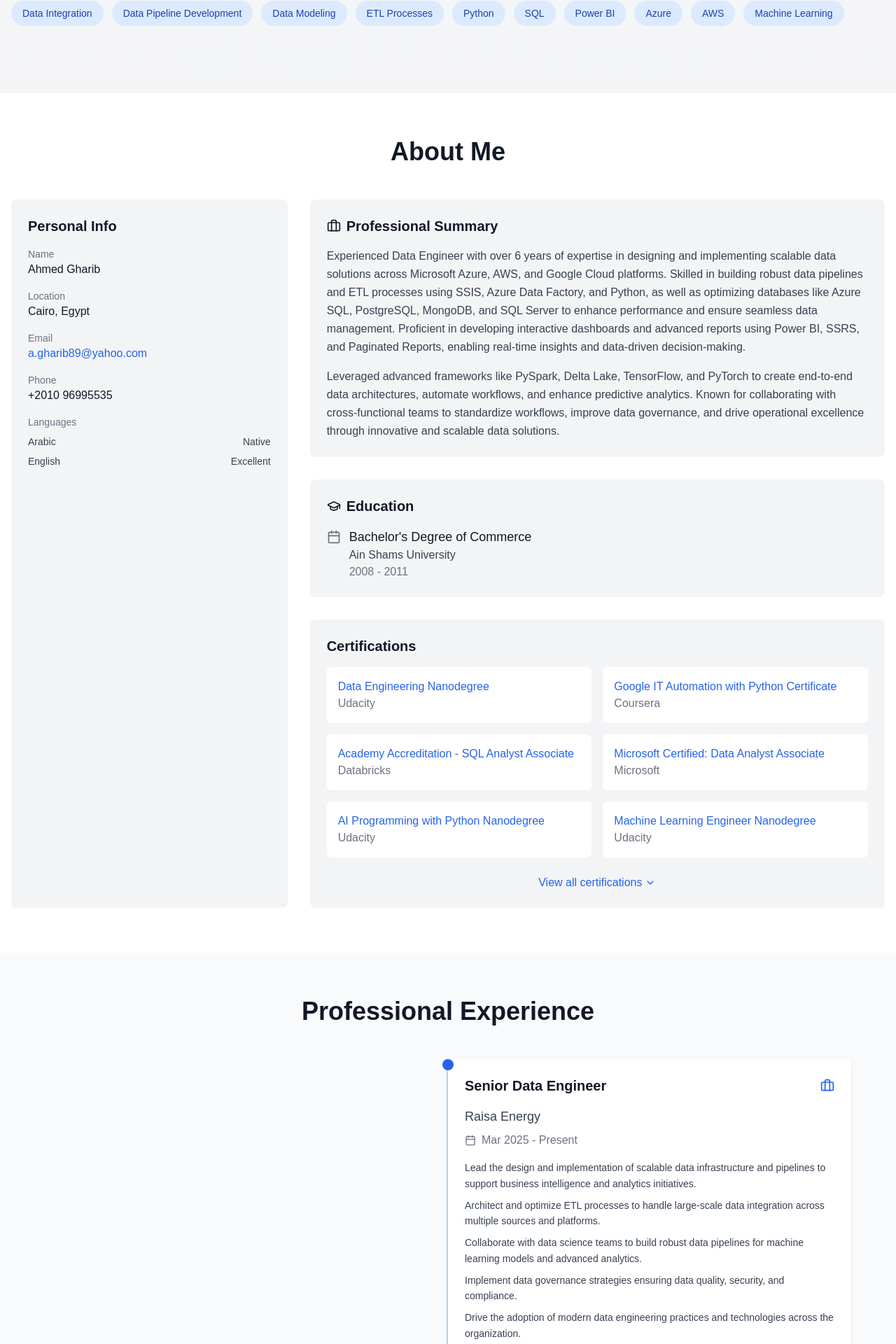
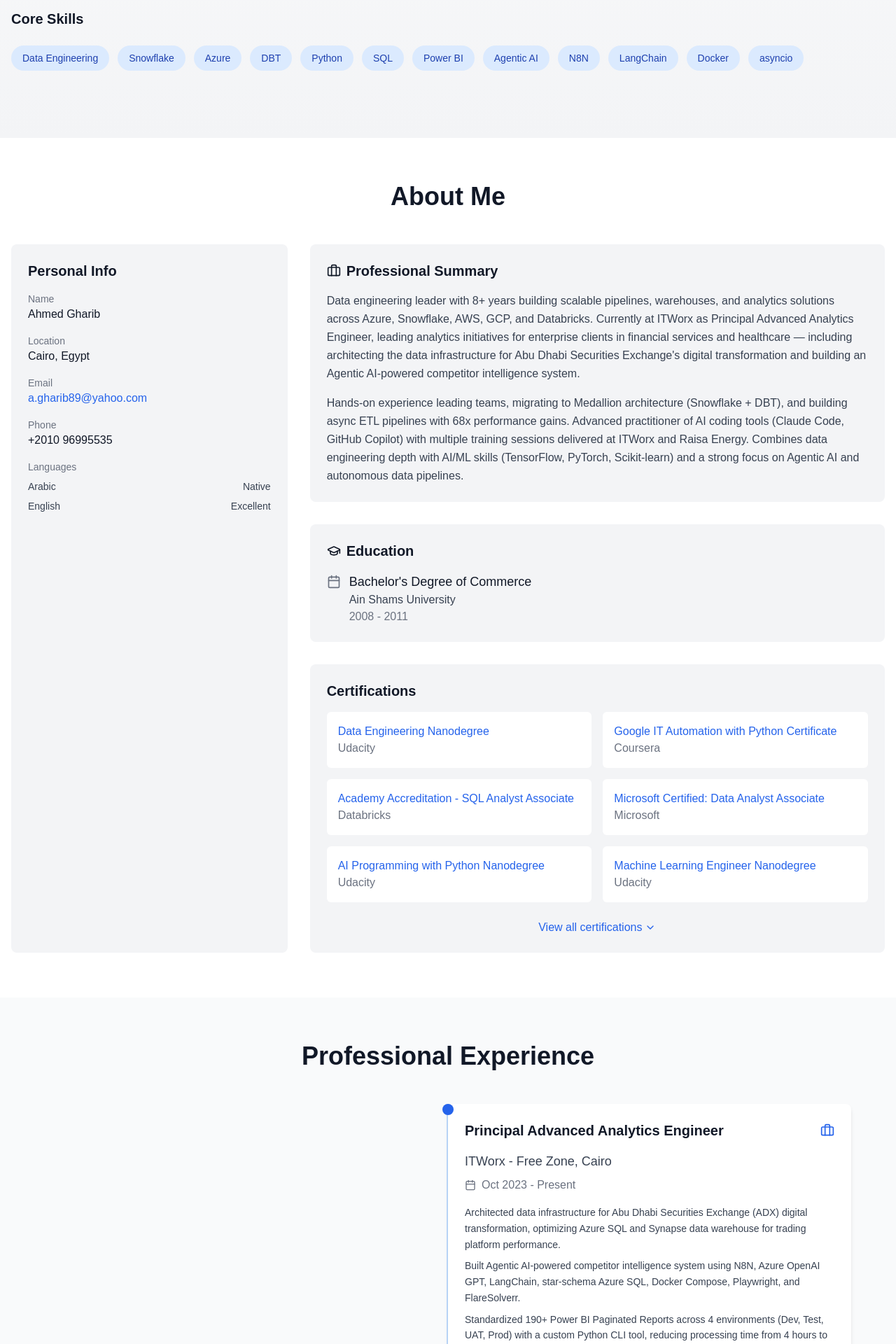
Before and after one commit to ahmed-gharib89/portfolio, a Next.js app: page / in a window 1280 px wide. Shown: the part 735-2655 px from the top of the page at 70% size. Built offline with nearby package versions, Linux system fonts and the light colour scheme.

Commit message:
update cv

```diff
--- a/src/app/layout.tsx
+++ b/src/app/layout.tsx
@@ -19,8 +19,8 @@ const firaCode = Fira_Code({
 })
 
 export const metadata: Metadata = {
-  title: 'Ahmed Gharib | Data Engineer & Analytics Professional',
-  description: 'Portfolio website of Ahmed Gharib, an experienced Data Engineer with expertise in Microsoft Azure, AWS, and Google Cloud platforms.',
+  title: 'Ahmed Gharib | Principal Advanced Analytics Engineer | Data Engineering | AI/ML',
+  description: 'Portfolio website of Ahmed Gharib — Principal Advanced Analytics Engineer at ITWorx. 8+ years in data engineering across Azure, Snowflake, AWS, and Databricks. Specializing in Agentic AI, DBT, Power BI, and scalable data pipelines.',
   icons: {
     icon: '/assets/images/dark.png',
     apple: '/assets/images/dark.png',
--- a/src/components/sections/AboutSection.tsx
+++ b/src/components/sections/AboutSection.tsx
@@ -273,10 +273,10 @@ const AboutSection = () => {
                 Professional Summary
               </h3>
               <p className="text-gray-700 dark:text-gray-300 leading-relaxed">
-                Experienced Data Engineer with over 6 years of expertise in designing and implementing scalable data solutions across Microsoft Azure, AWS, and Google Cloud platforms. Skilled in building robust data pipelines and ETL processes using SSIS, Azure Data Factory, and Python, as well as optimizing databases like Azure SQL, PostgreSQL, MongoDB, and SQL Server to enhance performance and ensure seamless data management. Proficient in developing interactive dashboards and advanced reports using Power BI, SSRS, and Paginated Reports, enabling real-time insights and data-driven decision-making.
+                Data engineering leader with 8+ years building scalable pipelines, warehouses, and analytics solutions across Azure, Snowflake, AWS, GCP, and Databricks. Currently at ITWorx as Principal Advanced Analytics Engineer, leading analytics initiatives for enterprise clients in financial services and healthcare — including architecting the data infrastructure for Abu Dhabi Securities Exchange&apos;s digital transformation and building an Agentic AI-powered competitor intelligence system.
               </p>
               <p className="text-gray-700 dark:text-gray-300 leading-relaxed mt-4">
-                Leveraged advanced frameworks like PySpark, Delta Lake, TensorFlow, and PyTorch to create end-to-end data architectures, automate workflows, and enhance predictive analytics. Known for collaborating with cross-functional teams to standardize workflows, improve data governance, and drive operational excellence through innovative and scalable data solutions.
+                Hands-on experience leading teams, migrating to Medallion architecture (Snowflake + DBT), and building async ETL pipelines with 68x performance gains. Advanced practitioner of AI coding tools (Claude Code, GitHub Copilot) with multiple training sessions delivered at ITWorx and Raisa Energy. Combines data engineering depth with AI/ML skills (TensorFlow, PyTorch, Scikit-learn) and a strong focus on Agentic AI and autonomous data pipelines.
               </p>
             </div>
 
--- a/src/components/sections/ExperienceSection.tsx
+++ b/src/components/sections/ExperienceSection.tsx
@@ -5,89 +5,62 @@ import { Briefcase, Calendar } from 'lucide-react';
 const ExperienceSection = () => {
   const experiences = [
     {
-      company: 'Raisa Energy',
-      position: 'Senior Data Engineer',
-      period: 'Mar 2025 - Present',
+      company: 'ITWorx - Free Zone, Cairo',
+      position: 'Principal Advanced Analytics Engineer',
+      period: 'Oct 2023 - Present',
       responsibilities: [
-        'Lead the design and implementation of scalable data infrastructure and pipelines to support business intelligence and analytics initiatives.',
-        'Architect and optimize ETL processes to handle large-scale data integration across multiple sources and platforms.',
-        'Collaborate with data science teams to build robust data pipelines for machine learning models and advanced analytics.',
-        'Implement data governance strategies ensuring data quality, security, and compliance.',
-        'Drive the adoption of modern data engineering practices and technologies across the organization.'
+        'Architected data infrastructure for Abu Dhabi Securities Exchange (ADX) digital transformation, optimizing Azure SQL and Synapse data warehouse for trading platform performance.',
+        'Built Agentic AI-powered competitor intelligence system using N8N, Azure OpenAI GPT, LangChain, star-schema Azure SQL, Docker Compose, Playwright, and FlareSolverr.',
+        'Standardized 190+ Power BI Paginated Reports across 4 environments (Dev, Test, UAT, Prod) with a custom Python CLI tool, reducing processing time from 4 hours to 15 minutes.',
+        'Delivered multiple training sessions on AI coding assistants (Claude Code, GitHub Copilot) to engineering teams, driving adoption of AI-augmented development workflows.',
+        'Led presales activities and POCs in Agentic AI, data engineering, and analytics for enterprise clients in financial services and healthcare.'
       ]
     },
     {
-      company: 'ITWorx - Free Zone, Cairo',
-      position: 'Principal Advanced Analytics Engineer',
-      period: 'Oct 2023 - Feb 2025',
+      company: 'Raisa Energy LLC - Cairo, Egypt',
+      position: 'Senior Data Engineer',
+      period: 'Dec 2021 - Oct 2023',
       responsibilities: [
-        'Spearhead the execution of complex analytics initiatives, leveraging expertise in data modeling, algorithm design, and advanced computational techniques.',
-        'Provide thought leadership in the application of machine learning, statistical methodologies, and dynamic data visualization tools to solve business-critical challenges.',
-        'Collaborate extensively with multidisciplinary teams to identify strategic opportunities and architect innovative data-driven solutions.',
-        'Cultivate a culture of excellence by mentoring and empowering junior professionals, driving the adoption of cutting-edge analytics practices.',
-        'Pioneer advancements by staying attuned to emerging technologies and industry trends, fostering innovation across analytics functions.'
+        'Led a team of 4 engineers, migrating legacy multi-layer architecture to a proper Medallion architecture (Bronze/Silver/Gold) using Snowflake and DBT.',
+        'Developed an Entity Correction Model using DBT with exact and fuzzy matching, improving financial attribution accuracy from ~70% to ~98%.',
+        'Built WEnergyDocsEL — an async Python ETL pipeline (asyncio) for document processing, achieving a 68x performance improvement over the synchronous version.',
+        'Delivered training sessions on AI tools and coding assistants to the engineering team.',
+        'Implemented data governance strategies ensuring data quality, security, and compliance across all data assets.'
       ]
     },
     {
-      company: 'VOIS - Smart Village, Giza',
-      position: 'Business Insights Senior Lead',
-      period: 'May 2022 - Oct 2023',
+      company: '_VOIS - Smart Village, Giza',
+      position: 'Business Insights Sr. Lead',
+      period: 'Jan 2019 - Dec 2021',
       responsibilities: [
-        'Engineered a sophisticated desktop application to automate recurring operational processes, significantly decreasing manual intervention by 25%. Demonstrated mastery of Python, PyQT6, Selenium, and Win32com API.',
-        'Directed the creation, enhancement, and maintenance of comprehensive Power BI dashboards, delivering actionable insights for Pre-sales, Demand and Utilization, and Work in Progress analysis.',
-        'Collaborated with cross-departmental teams to embed analytics-driven strategies within organizational workflows, optimizing decision-making efficiency.',
-        'Played a pivotal role in the design and maintenance of a scalable Oracle SQL Data Warehouse, ensuring reliable and efficient data management.',
-        'Migrated datasets to AWS Redshift and Google BigQuery, enhancing scalability and performance.'
+        'Built a Python desktop application (PyQT6 + Selenium + Win32com API) that automated daily operations, reducing manual effort by 25%.',
+        'Directed the creation and maintenance of comprehensive Power BI dashboards for Pre-sales, Demand and Utilization, and Work in Progress analysis.',
+        'Played a pivotal role in designing and maintaining a scalable Oracle SQL Data Warehouse.',
+        'Migrated datasets to AWS Redshift and Google BigQuery, enhancing scalability and performance.',
+        'Collaborated with cross-departmental teams to embed analytics-driven strategies within organizational workflows.'
       ]
     },
     {
-      company: 'Atos - Nasr City, Cairo',
-      position: 'Data Scientist',
-      period: 'May 2021 - May 2022',
+      company: 'Atos - Cairo, Egypt',
+      position: 'Senior Business Intelligence Developer',
+      period: 'Dec 2017 - Jan 2019',
       responsibilities: [
-        'Developed and optimized advanced machine learning models and analytical frameworks using Python, Scikit-learn, and TensorFlow to address key organizational challenges.',
-        'Streamlined operational workflows by deploying predictive models within production environments, utilizing Docker and Kubernetes to ensure smooth integration and robust scalability.',
+        'Technical lead for pre-sales on Enterprise BI and data platform projects, contributing to new client acquisition and relationship expansion.',
+        'Developed and optimized analytical frameworks using Python, Scikit-learn, and TensorFlow.',
         'Implemented MongoDB-based IaaS on Azure, enabling scalable and efficient data storage.',
-        'Established an Elastic Cloud on Kubernetes (ECK) infrastructure on AKS to enhance application monitoring and ensure optimal resource utilization.',
-        'Improved access security by integrating advanced Azure authentication mechanisms into custom Python packages.',
-        'Provided critical analytical insights and developed data visualization solutions for the Microsoft Practice Team, leveraging Power BI, Excel, and SQL Server.'
+        'Established Elastic Cloud on Kubernetes (ECK) infrastructure on AKS to enhance application monitoring.',
+        'Provided critical analytical insights and data visualization solutions leveraging Power BI, Excel, and SQL Server.'
       ]
     },
     {
-      company: 'Coca-Cola - Nasr City, Cairo',
-      position: 'Senior BI Developer',
-      period: 'Dec 2020 - May 2021',
+      company: 'ALSAFY GROUP - Fifth Settlement, New Cairo',
+      position: 'Data Analyst',
+      period: 'May 2015 - Dec 2017',
       responsibilities: [
-        'Developed a dynamic and interactive sales performance dashboard leveraging advanced Excel Power Query, DAX functions, and VBA to deliver in-depth comparative insights across company branches.',
-        'Innovated an automated commission calculation system using advanced Excel techniques, including Power Query and complex formulas.',
-        'Designed and executed complex SQL queries to retrieve and analyze sales data from the Microsoft Dynamics AX database.',
-        'Automated the cheque issuance process with a custom-built Excel solution, streamlining printing for multiple banks.',
-        'Standardized departmental documents, improving consistency, quality, and operational efficiency.'
+        'Created a sales dashboard using Excel Power Query, DAX functions, and VBA to analyze and compare branch performance.',
+        'Facilitated analysis and reporting of key performance indicators across multiple departments.',
+        'Designed and executed complex SQL queries to retrieve and analyze data from enterprise databases.'
       ]
-    },
-    {
-      company: 'Al Safy Group - Fifth Settlement, New Cairo',
-      position: 'Data Analyst',
-      period: 'May 2018 - Dec 2020',
-      responsibilities: []
-    },
-    {
-      company: 'Master\'s Food - Zamalek, Giza',
-      position: 'Accounts Payable Supervisor',
-      period: 'May 2014 - May 2018',
-      responsibilities: []
-    },
-    {
-      company: 'Al Fares Egyptian Co. (Cottonil) - Nozha, Cairo',
-      position: 'Accountant',
-      period: 'Feb 2013 - May 2014',
-      responsibilities: []
-    },
-    {
-      company: 'The International Hospital for Urology and Nephrology - Mohandessin, Giza',
-      position: 'Collector',
-      period: 'Jan 2009 - Feb 2013',
-      responsibilities: []
     }
   ];
 
--- a/src/components/sections/HeroSection.tsx
+++ b/src/components/sections/HeroSection.tsx
@@ -44,10 +44,10 @@ const HeroSection = () => {
               Ahmed Gharib
             </h1>
             <h2 className="text-2xl md:text-3xl text-blue-600 dark:text-blue-400 font-medium">
-              Senior Data Engineer at Raisa Energy
+              Principal Advanced Analytics Engineer at ITWorx
             </h2>
             <p className="text-lg text-gray-700 dark:text-gray-300 max-w-2xl">
-              Senior Data Engineer with over 6 years of expertise in designing and implementing scalable data solutions across Microsoft Azure, AWS, and Google Cloud platforms. Currently building data infrastructure and analytics solutions at Raisa Energy since March 2025.
+              Data engineering leader with 8+ years building scalable pipelines, warehouses, and analytics solutions across Azure, Snowflake, AWS, and Databricks. Currently architecting data infrastructure for enterprise clients at ITWorx, with a strong focus on Agentic AI and autonomous data pipelines.
             </p>
 
             <div className="flex flex-wrap gap-4 pt-4">
@@ -141,16 +141,18 @@ const HeroSection = () => {
           <h3 className="text-xl font-semibold text-gray-900 dark:text-white mb-6">Core Skills</h3>
           <div className="flex flex-wrap gap-3">
             {[
-              'Data Integration',
-              'Data Pipeline Development',
-              'Data Modeling',
-              'ETL Processes',
+              'Data Engineering',
+              'Snowflake',
+              'Azure',
+              'DBT',
               'Python',
               'SQL',
               'Power BI',
-              'Azure',
-              'AWS',
-              'Machine Learning'
+              'Agentic AI',
+              'N8N',
+              'LangChain',
+              'Docker',
+              'asyncio'
             ].map((skill, index) => (
               <span
                 key={index}
--- a/src/components/sections/ProjectsSection.tsx
+++ b/src/components/sections/ProjectsSection.tsx
@@ -6,21 +6,34 @@ import Link from 'next/link';
 const ProjectsSection = () => {
   const projects = [
     {
-      title: 'Core42 - ADX Digital Transformation',
+      title: 'Competitor AI Insight — Agentic AI System',
+      period: 'Jan 2025 - Present',
+      description: 'Agentic AI-powered competitor intelligence system that autonomously scrapes, processes, and analyzes market data to generate actionable business insights.',
+      achievements: [
+        'Designed star-schema Azure SQL data warehouse for structured competitor data storage',
+        'Built autonomous scraping pipeline using Playwright and FlareSolverr for dynamic web content',
+        'Integrated Azure OpenAI GPT and LangChain for intelligent data extraction and summarization',
+        'Orchestrated end-to-end workflows with N8N, containerized with Docker Compose'
+      ],
+      technologies: ['N8N', 'Azure OpenAI GPT', 'LangChain', 'Azure SQL', 'Docker Compose', 'Playwright', 'FlareSolverr'],
+      tools: ['Visual Studio Code', 'Azure Portal', 'Docker', 'N8N']
+    },
+    {
+      title: 'Core42 — ADX Digital Transformation',
       period: 'Jan 2024 - Dec 2024',
-      description: 'Digital transformation initiative for Abu Dhabi Securities Exchange (ADX) to modernize infrastructure and enhance market accessibility.',
+      description: 'Digital transformation initiative for Abu Dhabi Securities Exchange (ADX) to modernize data infrastructure, optimize trading platform performance, and enhance market accessibility.',
       achievements: [
-        'Enhanced Azure SQL Database performance by optimizing read queries',
-        'Refined Azure Synapse Dedicated SQL Pool Data Warehouse structure',
-        'Designed Power BI report for real-time performance monitoring',
-        'Developed Python library and CLI to automate Power BI Paginated Reports standardization'
+        'Optimized Azure SQL Database read queries and refined Synapse Dedicated SQL Pool warehouse structure',
+        'Standardized 190+ Power BI Paginated Reports across 4 environments with custom Python CLI, reducing processing from 4 hours to 15 minutes',
+        'Designed real-time Power BI dashboards for trading performance monitoring',
+        'Migrated data infrastructure to Azure Synapse, improving query performance and scalability'
       ],
       technologies: ['Azure Synapse Analytics', 'Power BI', 'PostgreSQL', 'SQL Server', 'Azure SQL Database', 'Python'],
       tools: ['Visual Studio Code', 'Azure Data Studio', 'SQL Server Management Studio', 'Azure Portal', 'PowerShell', 'Power BI Desktop']
     },
     {
       title: 'Abraxes + MED@P Workflow Automation',
-      period: 'Oct 2023 – Jan 2024',
+      period: 'Oct 2023 - Jan 2024',
       description: 'Automated workflow system to manage patient request handling across clinics in German, French, and Italian, anonymizing patient data while distributing requests based on predefined criteria.',
       achievements: [
         'Designed data pipelines and ETL processes using SSIS',
@@ -32,27 +45,29 @@ const ProjectsSection = () => {
       tools: ['Visual Studio', 'Excel']
     },
     {
-      title: 'Building a Delta Lakehouse for U.S. Flights',
-      period: 'Jun 2021',
-      description: 'End-to-end data solution for flight data processing and analysis.',
+      title: 'Entity Correction Model',
+      period: 'Feb 2023 - Sep 2023',
+      description: 'DBT-based data quality model for Raisa Energy that corrects entity attribution errors in financial data using exact and fuzzy matching algorithms.',
       achievements: [
-        'Developed simulation script to generate and stream flight data',
-        'Created automated data pipeline for streaming data processing',
-        'Delivered comprehensive solution with Power BI dashboards'
+        'Improved financial attribution accuracy from ~70% to ~98%',
+        'Implemented multi-stage matching pipeline: exact match, fuzzy match, and manual review',
+        'Built with DBT on Snowflake, integrated into the Medallion architecture Silver layer'
       ],
-      technologies: ['Python', 'PySpark', 'Delta Lake'],
-      tools: ['Power BI']
+      technologies: ['DBT', 'Snowflake', 'Python', 'SQL'],
+      tools: ['Visual Studio Code', 'Snowflake Console', 'DBT CLI']
     },
     {
-      title: 'Dog Breed Classifier Application',
-      period: 'Oct 2020',
-      description: 'Machine learning application that processes input images to identify dog breeds or suggest matching dog breeds for human images.',
+      title: 'WEnergyDocsEL — Async Document ETL Pipeline',
+      period: 'Mar 2022 - Nov 2022',
+      description: 'High-performance async Python ETL pipeline for processing energy sector documents from Azure Blob Storage into Snowflake, built for Raisa Energy.',
       achievements: [
-        'Designed CNN using transfer learning with 83% accuracy',
-        'Developed application for dog breed classification'
+        'Achieved 68x performance improvement over the synchronous version using asyncio',
+        'Processed documents from Azure Blob Storage into structured Snowflake tables',
+        'Implemented secure credential management with Azure Key Vault',
+        'Built comprehensive logging and error handling for production reliability'
       ],
-      technologies: ['Python', 'TensorFlow', 'CNN', 'Transfer Learning'],
-      tools: []
+      technologies: ['Python', 'asyncio', 'Azure Blob Storage', 'Snowflake', 'Azure Key Vault'],
+      tools: ['Visual Studio Code', 'Azure Portal', 'Snowflake Console']
     }
   ];
 
--- a/src/components/sections/SkillsSection.tsx
+++ b/src/components/sections/SkillsSection.tsx
@@ -5,55 +5,60 @@ const SkillsSection = () => {
     {
       category: 'Data Engineering',
       skills: [
-        { name: 'Data Integration', level: 95 },
-        { name: 'Data Pipeline Development', level: 90 },
-        { name: 'ETL Processes (SSIS)', level: 85 },
+        { name: 'Data Pipeline Development', level: 95 },
+        { name: 'ETL/ELT Processes', level: 95 },
         { name: 'Data Warehousing', level: 90 },
-        { name: 'Data Modeling and Architecture', level: 85 }
+        { name: 'Data Modeling & Architecture', level: 90 },
+        { name: 'Medallion Architecture (DBT)', level: 90 }
       ]
     },
     {
       category: 'Programming & Databases',
       skills: [
-        { name: 'Python', level: 90 },
+        { name: 'Python', level: 95 },
         { name: 'SQL', level: 95 },
-        { name: 'SQL Server', level: 90 },
+        { name: 'Snowflake', level: 90 },
         { name: 'PostgreSQL', level: 85 },
-        { name: 'MongoDB', level: 80 }
+        { name: 'Azure SQL / SQL Server', level: 90 }
       ]
     },
     {
       category: 'Cloud Platforms',
       skills: [
-        { name: 'Microsoft Azure', level: 90 },
+        { name: 'Microsoft Azure', level: 95 },
+        { name: 'Snowflake', level: 90 },
         { name: 'AWS', level: 85 },
-        { name: 'Google Cloud', level: 80 }
+        { name: 'Google Cloud', level: 80 },
+        { name: 'Databricks', level: 85 }
       ]
     },
     {
       category: 'Visualization & Reporting',
       skills: [
         { name: 'Power BI', level: 95 },
-        { name: 'SSRS', level: 90 },
-        { name: 'Paginated Reports', level: 85 },
-        { name: 'Data Analytics and Visualization', level: 90 }
+        { name: 'Paginated Reports', level: 90 },
+        { name: 'SSRS', level: 85 },
+        { name: 'Data Analytics & Visualization', level: 90 }
       ]
     },
     {
-      category: 'Machine Learning & AI',
+      category: 'AI & Machine Learning',
       skills: [
-        { name: 'TensorFlow', level: 80 },
-        { name: 'PyTorch', level: 75 },
+        { name: 'Agentic AI (N8N, LangChain)', level: 90 },
+        { name: 'Azure OpenAI GPT', level: 85 },
+        { name: 'TensorFlow / PyTorch', level: 80 },
         { name: 'Scikit-learn', level: 85 },
-        { name: 'Predictive Analytics', level: 80 }
+        { name: 'Claude Code / GitHub Copilot', level: 90 }
       ]
     },
     {
-      category: 'Big Data Technologies',
+      category: 'Big Data & DevOps',
       skills: [
         { name: 'PySpark', level: 85 },
         { name: 'Delta Lake', level: 80 },
-        { name: 'Azure Synapse Analytics', level: 85 }
+        { name: 'Azure Synapse Analytics', level: 85 },
+        { name: 'Docker', level: 85 },
+        { name: 'asyncio', level: 85 }
       ]
     }
   ];
@@ -100,9 +105,10 @@ const SkillsSection = () => {
           <div className="flex flex-wrap gap-3">
             {[
               'Visual Studio Code', 'Azure Data Studio', 'SQL Server Management Studio',
-              'Azure Portal', 'PowerShell', 'Power BI Desktop', 'Power BI Report Builder',
-              'PG Admin', 'Docker', 'Kubernetes', 'Git', 'Excel', 'PyQT6', 'Selenium',
-              'Win32com API', 'Azure Data Factory'
+              'Azure Portal', 'Snowflake Console', 'DBT Cloud / CLI', 'Power BI Desktop',
+              'Power BI Report Builder', 'Docker', 'N8N', 'Git', 'Claude Code',
+              'GitHub Copilot', 'Azure Data Factory', 'PG Admin', 'PowerShell',
+              'Playwright', 'Azure Key Vault'
             ].map((tool, index) => (
               <span
                 key={index}
```
Also changed, not shown: src/data/experiences.ts (+37 -64 lines), src/data/projects.ts (+37 -22 lines), src/data/skills.ts (+34 -27 lines).
